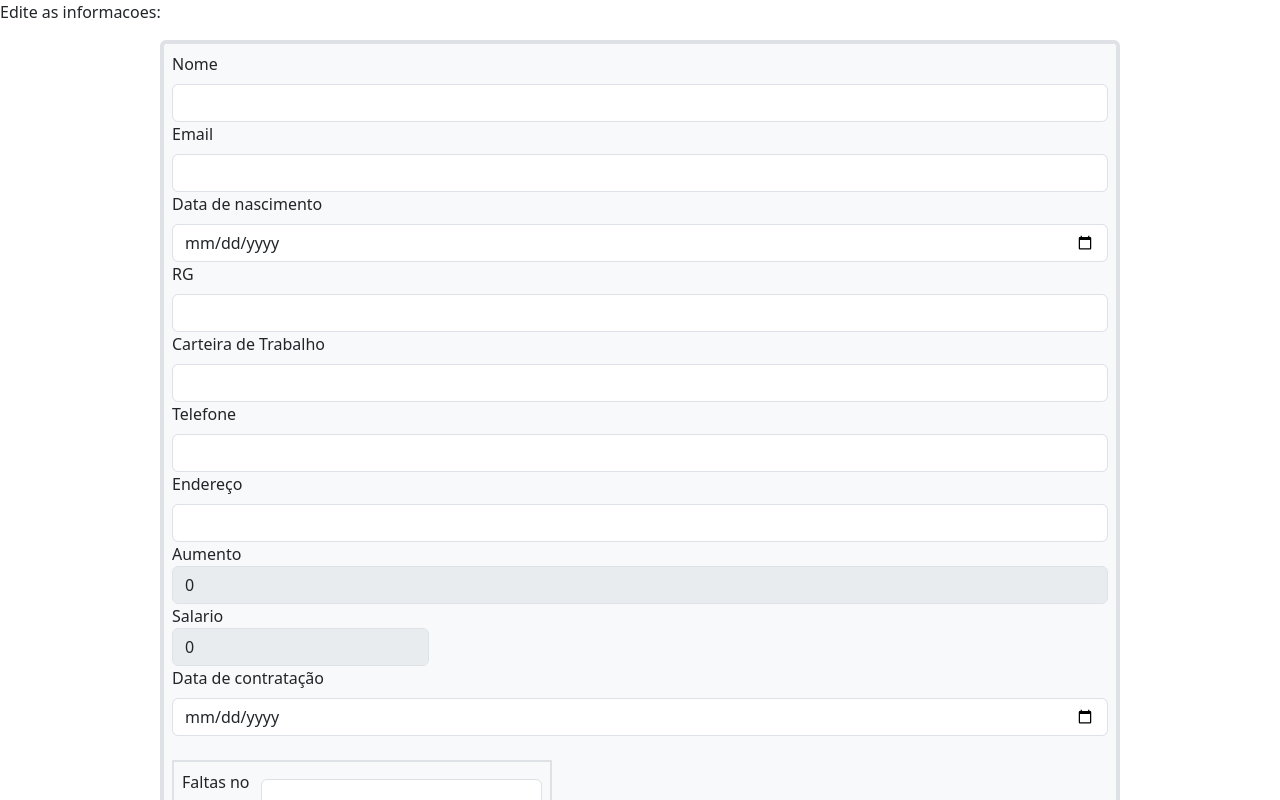
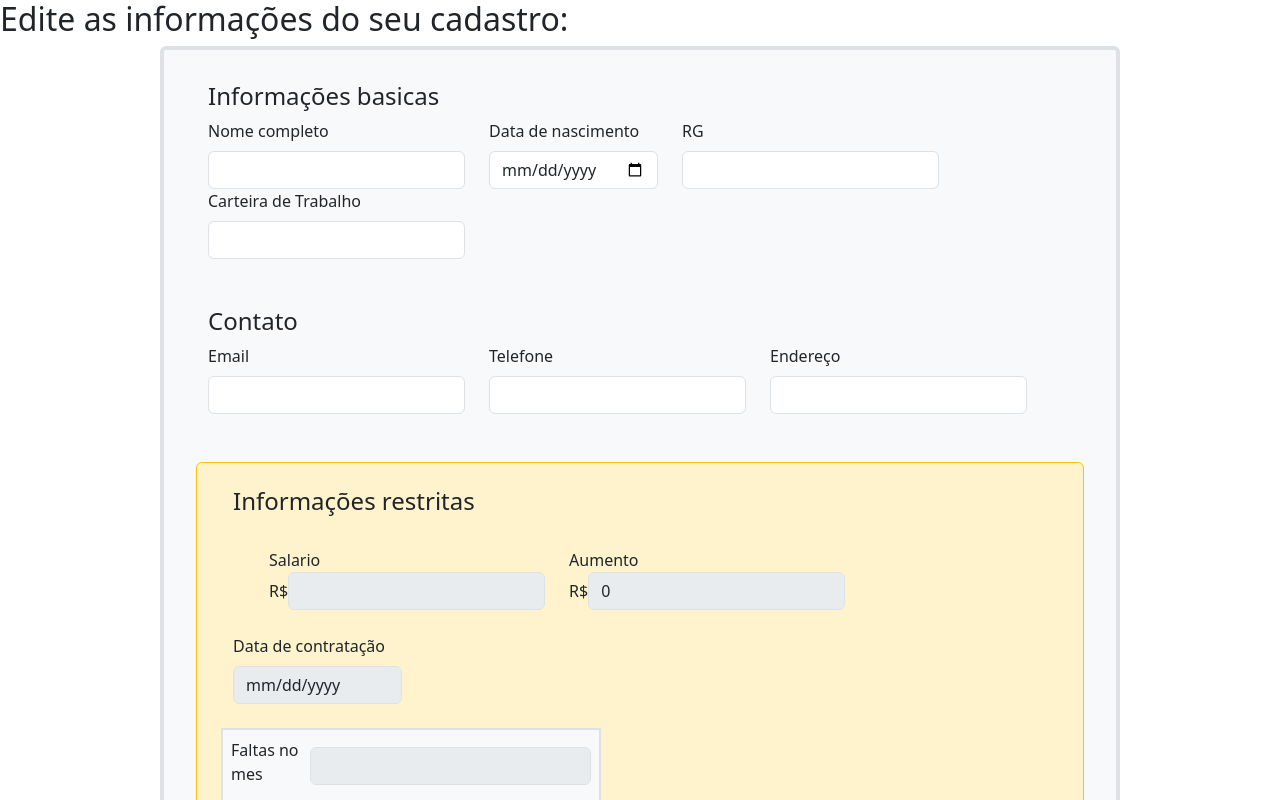
Before and after one commit to DiegoHCR-code/TrabalhoFinalBD2, a React (Create React App) app: page / in a window 1280 px wide. Both pictures are taken after a click on the button "minha conta". Shown: the top 800 px of the page. Built offline with nearby package versions, Linux system fonts and the light colour scheme; no server answers; the database is empty.

Commit message:
criar e editar implementados

```diff
--- a/src/componentes/EditarConta.jsx
+++ b/src/componentes/EditarConta.jsx
@@ -10,6 +10,7 @@ function EditarConta() {
     let { state } = useLocation();
     const [infoUsuario, setInfoUsuario] = useState(templateFuncionario);
     const [infoExtra, setInfoExtra] = useState({});
+    let infoOriginal = {};
 
     useEffect(() => {
         PopularFormulario();
@@ -17,6 +18,7 @@ function EditarConta() {
 
     async function PopularFormulario() {
         const { data, status, error } = await controleBD.from("funcionario_completo").select("*").eq("id", state.user.id);
+        infoOriginal = { ...data[0] };
         if (!error) {
             let info = infoUsuario;
             let extra = {};
@@ -36,101 +38,206 @@ function EditarConta() {
             console.log(infoUsuario);
             setInfoExtra(extra);
             console.log(extra);
+            console.log(infoOriginal);
         } else
             console.log(error);
     }
 
-    function ProcessarInfo() {
+    async function AtualizarBanco() {
+        const { error: updFuncionario } = await controleBD
+            .from('funcionario')
+            .update([
+                {
+                    numcarteirat: infoUsuario.numcarteirat,
+                    telefone: infoUsuario.telefone,
+                    datanasc: moment(infoUsuario.datanasc).format("YYYY-MM-DD"),
+                    fk_turno_s__turno_s__pk: infoExtra.fk_turno_s__turno_s__pk,
+                    salario: infoExtra.salario,
+                    endereco: infoUsuario.endereco,
+                    rg: infoUsuario.rg,
+                    horasextras: infoExtra.horasextras,
+                    aumento: infoExtra.aumento,
+                    faltas_mes: infoExtra.faltas_mes,
+                    valetransporte: infoExtra.valetransporte,
+                }])
+            .eq('id', infoUsuario.id);
 
+        if (!updFuncionario) {
+            console.log(updFuncionario);
+            return;
         }
 
-    async function AtualizarBanco() {
+        const { error: updCurriculo } = await controleBD
+            .from('curriculo')
+            .update([
+                {
+                    nome: infoUsuario.nome,
+                    rg: infoUsuario.rg,
+                    telefone: infoUsuario.telefone,
+                    numcarteira: infoUsuario.numcarteirat
+                }])
+            .eq('rg', infoOriginal.rg);
+
+        if (!updCurriculo) {
+            console.log(updCurriculo);
+            return;
+        }
+
+        const { error: updContrata } = await controleBD
+            .from('contrata')
+            .update([
+                {
+                    datacontratamento: moment().format("YYYY-MM-DD"),
+                    rgpessoa: infoUsuario.rg,
+                    numcarteira: infoUsuario.numcarteirat
+                }])
+            .eq('rgpessoa', infoOriginal.rg);
+
+        if (!updContrata) {
+            console.log(updContrata);
+            return;
+        }
 
     }
 
     return (
         <div>
-            <p>Edite as informacoes: </p>
-            <form id="form-editar" className="d-flex flex-column align-items-start w-75 p-2 mx-auto bg-light rounded border border-4" onSubmit={(e) => { e.preventDefault(); ProcessarInfo(); }}>
+            <h2>Edite as informações do seu cadastro: </h2>
+            <form id="form-editar" className="d-flex flex-column align-items-start w-75 p-2 mx-auto bg-light rounded border border-4" onSubmit={(e) => { e.preventDefault(); AtualizarBanco(); }}>
 
-                <label htmlFor="edt-nome" className="form-label">Nome</label>
+                <div className="row m-4">
+                    <h4>Informações basicas</h4>
+
+                    <div className="col-auto">
+                        <label htmlFor="edt-nome" className="form-label">Nome completo</label>
                         <input required type="text" name="edt-nome" id="edt-nome" className="form-control"
                             value={infoUsuario.nome} onChange={(e) => setInfoUsuario(u => ({ ...u, nome: e.target.value }))} />
+                    </div>
 
+                    <div className="col-auto">
+                        <label htmlFor="edt-nasc" className="form-label">Data de nascimento</label>
+                        <input required type="date" name="edt-nasc" id="edt-nasc" className="form-control"
+                            value={infoUsuario.datanasc} onChange={(e) => setInfoUsuario(u => ({ ...u, datanasc: e.target.value }))} />
+                    </div>
+
+                    <div className="col-auto">
+                        <label htmlFor="edt-rg" className="form-label">RG</label>
+                        <input required type="text" name="edt-rg" id="edt-rg" className="form-control"
+                            value={infoUsuario.rg} onChange={(e) => setInfoUsuario(u => ({ ...u, rg: e.target.value.replace(/\D/g, '') }))} />
+                    </div>
+
+                    <div className="col-auto">
+                        <label htmlFor="edt-carteira" className="form-label">Carteira de Trabalho</label>
+                        <input required type="text" name="edt-carteira" id="edt-carteira" className="form-control"
+                            value={infoUsuario.numcarteirat} onChange={(e) => setInfoUsuario(u => ({ ...u, numcarteirat: e.target.value.replace(/\D/g, '') }))} />
+                    </div>
+
+                </div>
+
+
+                <div className="row m-4">
+                    <h4>Contato</h4>
+
+                    <div className="col-auto">
                         <label htmlFor="edt-email" className="form-label">Email</label>
                         <input required type="email" name="edt-email" id="edt-email" className="form-control"
                             value={infoUsuario.email} onChange={(e) => setInfoUsuario(u => ({ ...u, email: e.target.value }))} />
+                    </div>
 
-                <label htmlFor="edt-nasc" className="form-label">Data de nascimento</label>
-                <input required type="date" name="edt-nasc" id="edt-nasc" className="form-control"
-                    value={infoUsuario.datanasc} onChange={(e) => setInfoUsuario(u => ({ ...u, datanasc: e.target.value }))} />
-
-                <label htmlFor="edt-rg" className="form-label">RG</label>
-                <input required type="text" name="edt-rg" id="edt-rg" className="form-control"
-                    value={infoUsuario.rg} onChange={(e) => setInfoUsuario(u => ({ ...u, rg: e.target.value }))} />
-
-                <label htmlFor="edt-carteira" className="form-label">Carteira de Trabalho</label>
-                <input required type="text" name="edt-carteira" id="edt-carteira" className="form-control"
-                    value={infoUsuario.numcarteirat} onChange={(e) => setInfoUsuario(u => ({ ...u, numcarteirat: e.target.value }))} />
-
+                    <div className="col-auto">
                         <label htmlFor="edt-tel" className="form-label">Telefone</label>
                         <input required minLength={8} type="text" name="edt-tel" id="edt-tel" className="form-control"
-                    value={infoUsuario.telefone} onChange={(e) => setInfoUsuario(u => ({ ...u, telefone: e.target.value }))} />
+                            value={infoUsuario.telefone} onChange={(e) => setInfoUsuario(u => ({ ...u, telefone: e.target.value.replace(/\D/g, '') }))} />
+                    </div>
 
+                    <div className="col-auto">
                         <label htmlFor="edt-end" className="form-label">Endereço</label>
                         <input required type="text" name="edt-end" id="edt-end" className="form-control"
                             value={infoUsuario.endereco} onChange={(e) => setInfoUsuario(u => ({ ...u, endereco: e.target.value }))} />
-
-                <label htmlFor="edt-aumento">Aumento</label>
-                <input disabled={!infoExtra.eGerente} required type="number" name="edt-aumento" id="edt-aumento" className="form-control"
-                    value={infoExtra.aumento ?? 0} onChange={(e) => infoExtra.eGerente && !isNaN(e.target.value) ? setInfoExtra(i => ({ ...i, aumento: e.target.value })) : ""} />
-
-                <div>
-                    <label htmlFor="edt-sal">Salario</label>
-                    <input disabled={!infoExtra.eGerente} required type="number" step="any" pattern="^[0-9]*[.,]?[0-9]*$" name="edt-sal" id="edt-sal" className="form-control"
-                        value={infoExtra.salario ?? 0} onChange={(e) => infoExtra.eGerente && !isNaN(e.target.value) ? setInfoExtra(i => ({ ...i, salario: e.target.value })) : ""} />
                     </div>
 
-                <label htmlFor="edt-data-contr" className="form-label">Data de contratação</label>
-                <input required type="date" name="edt-data-contr" id="edt-data-contr" className="form-control"
-                    value={infoExtra.datacontratamento} />
-
-                <div className="bg-light border border-2 p-2 my-4 d-flex align-items-center">
-                    <label htmlFor="edt-faltas" className="form-label">Faltas no mes</label>
-                    <input required type="number" name="edt-faltas" id="edt-faltas" className="form-control"
-                        value={infoExtra.faltas_mes} />
-                    {infoExtra.eGerente ? <button className="btn btn-warning" onClick={() => setInfoExtra(i => ({ ...i, faltas_mes: infoExtra.faltas_mes + 1 }))}>Somar +1 falta</button> : ""}
                 </div>
 
-                <fieldset className="container w-25 border border-primary border-2 m-2 d-flex">
-                    <legend className="float-none w-auto p-2">Turno</legend>
-                    <div class="form-check">
-                        <input class="form-check-input" type="radio" name="turno" id="manha" checked={infoExtra.fk_turno_s__turno_s__pk === 1} />
+                <div className="row m-4 bg-warning-subtle rounded p-4 border border-warning">
+                    <h4>Informações restritas</h4>
+                    <div className="row m-4">
+                        <div className="col-auto">
+                            <label htmlFor="edt-sal">Salario</label>
+                            <div className="d-flex align-items-center">
+                                <span>R$</span>
+                                <input disabled={!infoExtra.eGerente} required type="text" name="edt-sal" id="edt-sal" className="form-control"
+                                    value={infoExtra.salario} onChange={(e) => infoExtra.eGerente ? setInfoExtra(i => ({ ...i, salario: e.target.value.replace(/\D/g, '') })) : ""} />
+                            </div>
+                        </div>
+
+                        <div className="col-auto">
+                            <label htmlFor="edt-aumento">Aumento</label>
+                            <div className="d-flex align-items-center">
+                                <span>R$</span>
+                                <input disabled={!infoExtra.eGerente} required type="text" name="edt-aumento" id="edt-aumento" className="form-control"
+                                    value={infoExtra.aumento ?? 0} onChange={(e) => infoExtra.eGerente ? setInfoExtra(i => ({ ...i, aumento: e.target.value.replace(/\D/g, '') })) : ""} />
+                            </div>
+                        </div>
+                    </div>
+                    <div className="row">
+                        <div className="col-auto">
+                            <label htmlFor="edt-data-contr" className="form-label">Data de contratação</label>
+                            <input disabled type="date" name="edt-data-contr" id="edt-data-contr" className="form-control"
+                                value={infoExtra.datacontratamento} />
+                        </div>
+                    </div>
+                    <div className="row">
+                        <div className="col-auto bg-light border border-2 p-2 my-4 d-flex align-items-center">
+                            <label htmlFor="edt-faltas" className="form-label">Faltas no mes</label>
+                            <input disabled type="number" name="edt-faltas" id="edt-faltas" className="form-control"
+                                value={infoExtra.faltas_mes} />
+                            {infoExtra.eGerente ? <button className="btn btn-warning" type="button" onClick={() => setInfoExtra(i => ({ ...i, faltas_mes: i.faltas_mes + 1 }))}>Somar +1 falta</button> : ""}
+                        </div>
+                    </div>
+                    <div className="row p-2 border border-secondary">
+                        <h4>Turno</h4>
+                        <div className="d-flex">
+                            <div class="form-check m-2">
+                                <input class="form-check-input" type="radio" name="turno" id="manha"
+                                    disabled={!infoExtra.eGerente} checked={infoExtra.fk_turno_s__turno_s__pk === 1}
+                                    onClick={(_) => setInfoExtra(i => ({ ...i, fk_turno_s__turno_s__pk: 1 }))} />
                                 <label class="form-check-label" for="manhã">Manha</label>
                             </div>
-                    <div class="form-check">
-                        <input class="form-check-input" type="radio" name="turno" id="tarde" checked={infoExtra.fk_turno_s__turno_s__pk === 2} />
+                            <div class="form-check m-2">
+                                <input class="form-check-input" type="radio" name="turno" id="tarde"
+                                    disabled={!infoExtra.eGerente} checked={infoExtra.fk_turno_s__turno_s__pk === 2}
+                                    onClick={(_) => setInfoExtra(i => ({ ...i, fk_turno_s__turno_s__pk: 2 }))} />
                                 <label class="form-check-label" for="tarde">Tarde</label>
                             </div>
-                    <div class="form-check">
-                        <input class="form-check-input" type="radio" name="turno" id="noite" checked={infoExtra.fk_turno_s__turno_s__pk === 3} />
+                            <div class="form-check m-2">
+                                <input class="form-check-input" type="radio" name="turno" id="noite"
+                                    disabled={!infoExtra.eGerente} checked={infoExtra.fk_turno_s__turno_s__pk === 3}
+                                    onClick={(_) => setInfoExtra(i => ({ ...i, fk_turno_s__turno_s__pk: 3 }))} />
                                 <label class="form-check-label" for="noite">Noite</label>
                             </div>
-                </fieldset>
-
-                <div>
+                        </div>
+                    </div>
+                    <div className="row my-4">
+                        <div className="col-auto">
                             <label htmlFor="edt-hrextra" className="form-label">Horas-extra</label>
                             <input required type="number" name="edt-hrextra" id="edt-hrextra" className="form-control"
                                 value={infoExtra.horasextras} onChange={(e) => infoExtra.eGerente && !isNaN(e.target.value) ? setInfoExtra(i => ({ ...i, horasextras: e.target.value })) : ""} />
                         </div>
-                <p>vale</p>
-                <div>
-                    <p>Dependentes:</p>
-
+                    </div>
+                    <div className="row my-4">
+                        <div className="col-auto">
+                            <label htmlFor="edt-vale" className="form-label">Vale-transporte</label>
+                            <input required type="number" name="edt-vale" id="edt-vale" className="form-control"
+                                value={infoExtra.valetransporte} onChange={(e) => infoExtra.eGerente && !isNaN(e.target.value) ? setInfoExtra(i => ({ ...i, valetransporte: e.target.value })) : ""} />
+                        </div>
+                    </div>
                 </div>
 
-                <p>data contrata, faltas mes, turno, horaextra, dependentes, salario, vale transp</p>
-                <button className="btn btn-primary" type='submit'>Criar</button>
+                <div>
+                    <p>Dependentes: TODO- gerenciar</p>
+                </div>
+
+                <button className="btn btn-primary" type='submit'>Salvar</button>
             </form>
         </div>
     );
```
Lines whose indentation alone changed are shown as unchanged.
